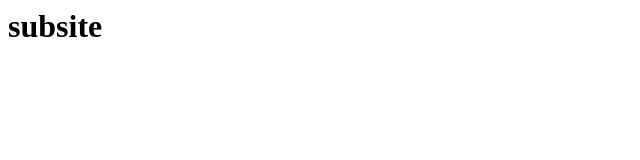
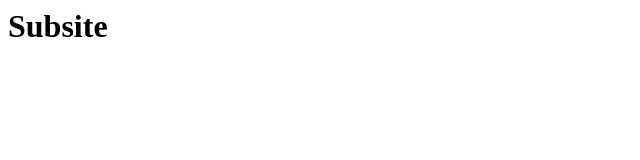
Before and after one commit to 317/subsite, a plain HTML site: page index.html in a window 1280 px wide. Shown: the full height of the page, 0-640 px from the left. Drawn offline with Linux system fonts and the light colour scheme.

Commit message:
Update index.html

```diff
--- a/index.html
+++ b/index.html
@@ -1 +1 @@
-<h1>subsite</h1>
+<h1>Subsite</h1>
```
